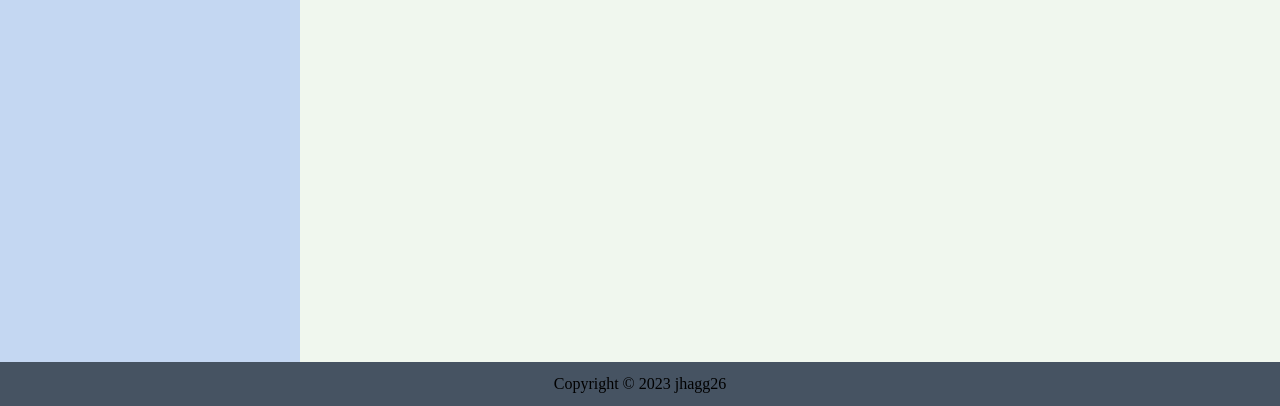
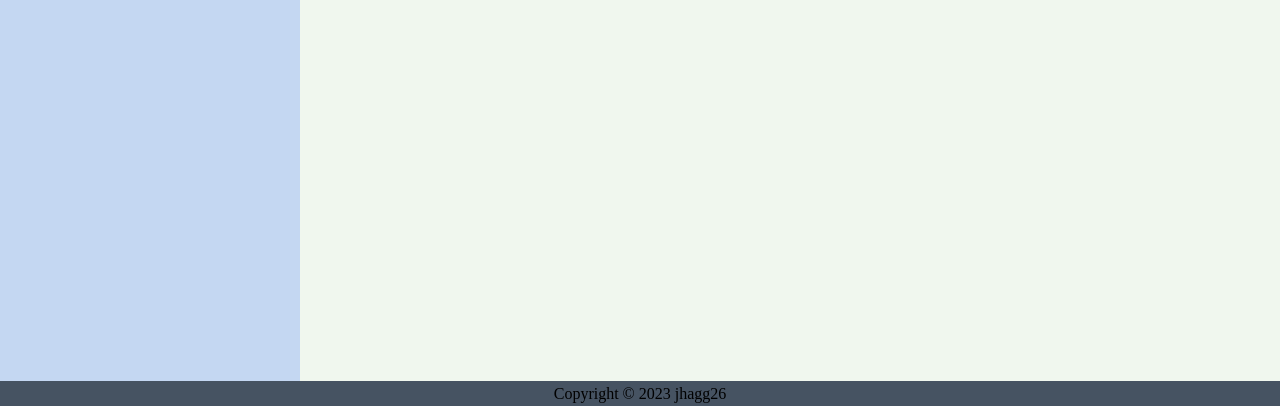
Before and after one commit to Hagnap/todo-list, a plain HTML site: page index.html in a window 1280 px wide. Shown: the part 394-800 px from the top of the page. Drawn offline with Linux system fonts and the light colour scheme; a web font is replaced by a local one.

Commit message:
Change header and footer sizes to static size from fr units

```diff
--- a/style.css
+++ b/style.css
@@ -28,7 +28,7 @@ header {
 
 #container {
     display: grid;
-    grid-template-rows: 2fr 15fr 1fr;
+    grid-template-rows: 75px 15fr 25px;
     height: 100%;
 }
 
```
